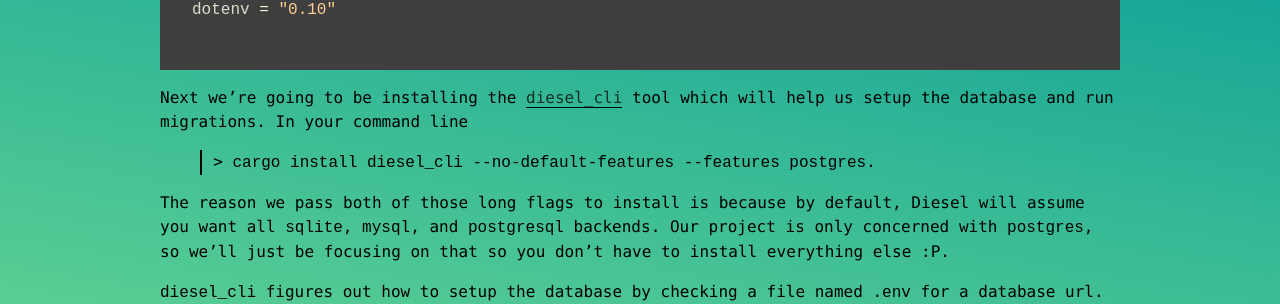
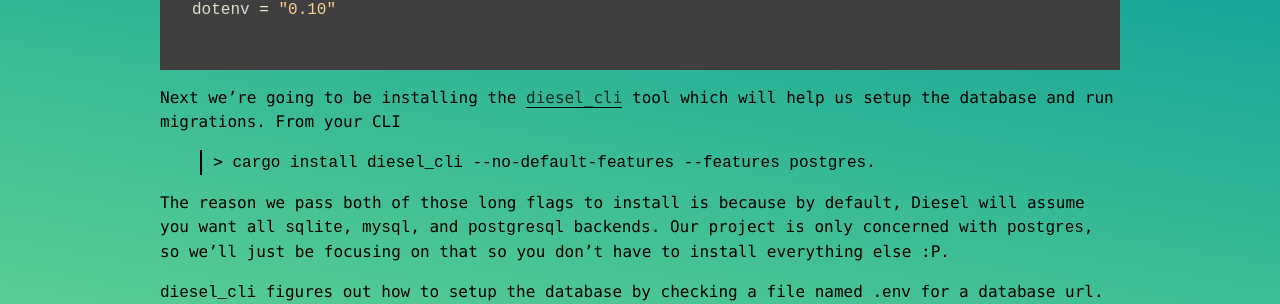
Before and after one commit to notryanb/notryanb.github.io, a Jekyll site: the page built from _posts/2017-09-15-rust-blog-series-1.md, in a window 1280 px wide and 900 px high, scrolled down 1752 px. Shown: the part 172-476 px from the top of the window. Built offline with Jekyll 4.4.1, drawn with Linux system fonts in a browser that asks for light colours.

Commit message:
use consistent terminology

````diff
--- a/_posts/2017-09-15-rust-blog-series-1.md
+++ b/_posts/2017-09-15-rust-blog-series-1.md
@@ -103,7 +103,7 @@ dotenv = "0.10"
 ```
 
 Next we're going to be installing the [diesel_cli] tool which will help us setup the database and run migrations.
-In your command line
+From your CLI
 
 [diesel_cli]: https://github.com/diesel-rs/diesel/tree/master/diesel_cli
 
````
